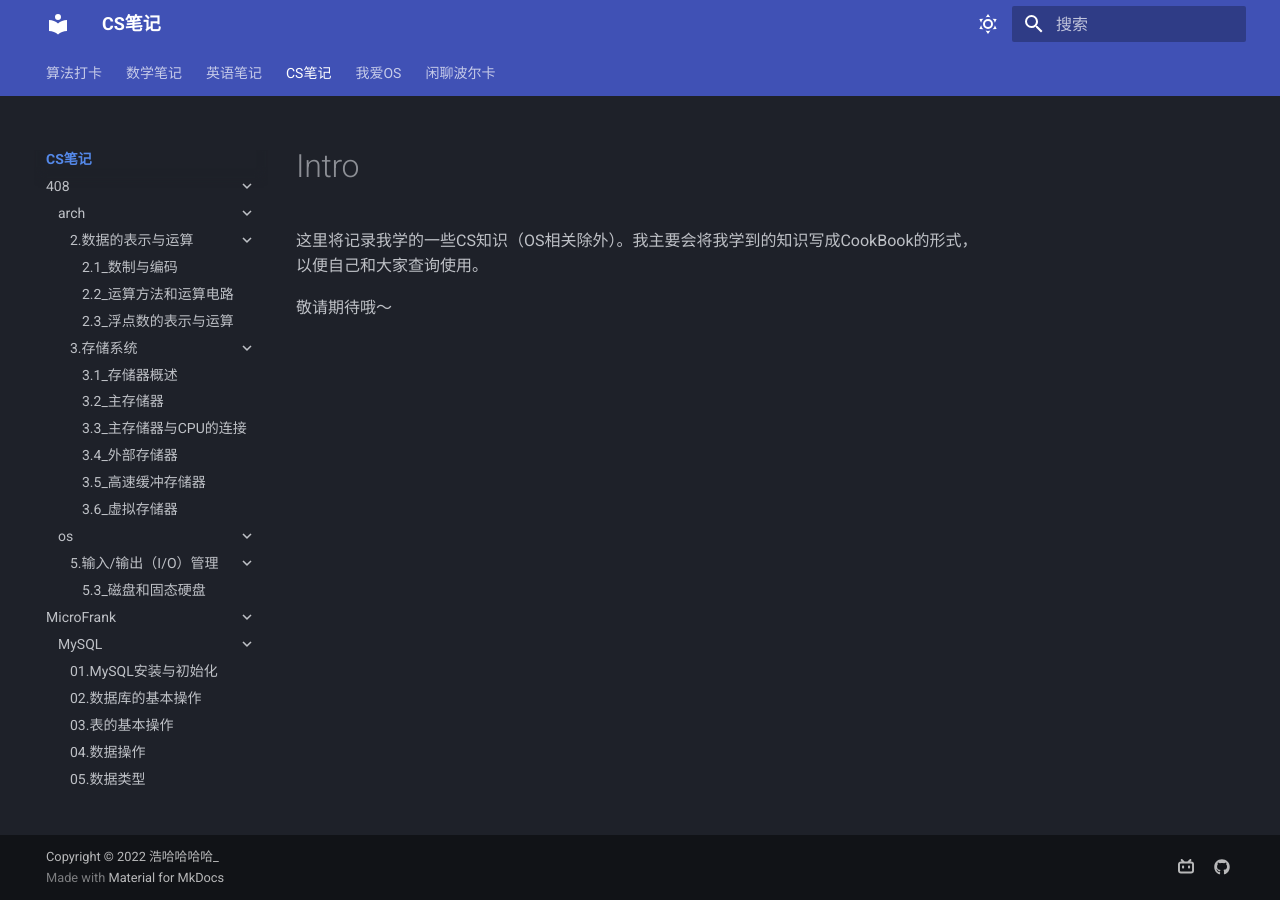
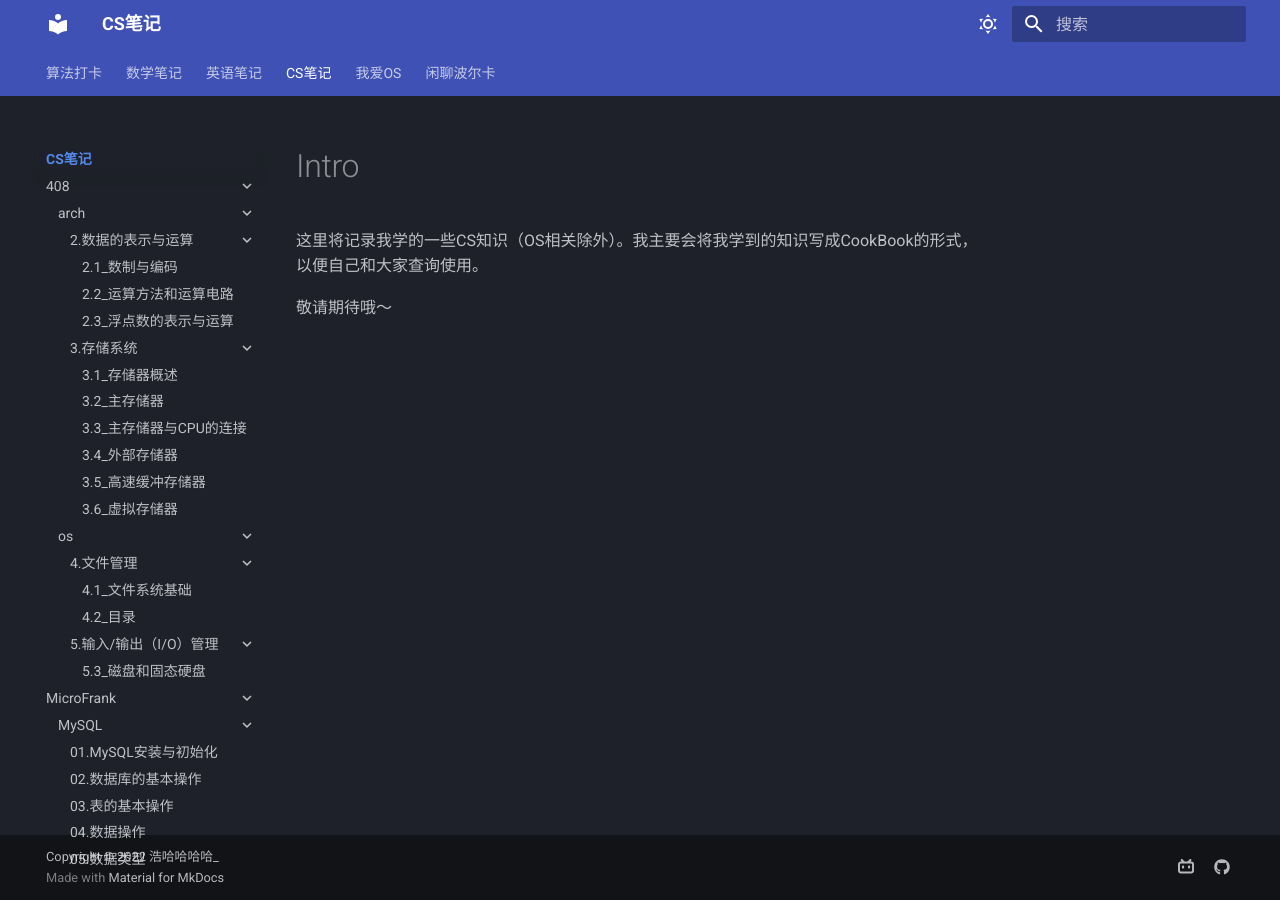
Before and after one commit to Haohahahaha/cs, an MkDocs documentation site: the page built from docs/index.md, in a window 1280 px wide. Built offline with MkDocs 1.6.1 and Material for MkDocs 9.7.7, drawn with Linux system fonts in a browser that asks for light colours.

Commit message:
2022-10-14_16:19:24 update

```diff
--- a/docs/408/os/4-1.md
+++ b/docs/408/os/4-1.md
@@ -0,0 +1 @@
+![4-1](./pic/4-1.png)
--- a/docs/408/os/4-2.md
+++ b/docs/408/os/4-2.md
@@ -0,0 +1 @@
+![4-2](./4-2/png)
--- a/mkdocs.yml
+++ b/mkdocs.yml
@@ -48,9 +48,9 @@ nav:
 #       - 3.内存管理:
 #         - 3.1_内存管理概念: 408/os/3-1.md
 #         - 3.2_虚拟内存管理: 408/os/3-2.md
-#       - 4.文件管理:
-#         - 4.1_文件系统基础: 408/os/4-1.md
-#         - 4.2_目录: 408/os/4-2.md
+        - 4.文件管理:
+          - 4.1_文件系统基础: 408/os/4-1.md
+          - 4.2_目录: 408/os/4-2.md
 #         - 4.3_文件系统: 408/os/4-3.md
         - 5.输入/输出（I/O）管理:
           - 5.3_磁盘和固态硬盘: 408/os/5-3.md
```
Also changed, not shown: docs/408/os/pic/4-2.png (added), 1 other file.
